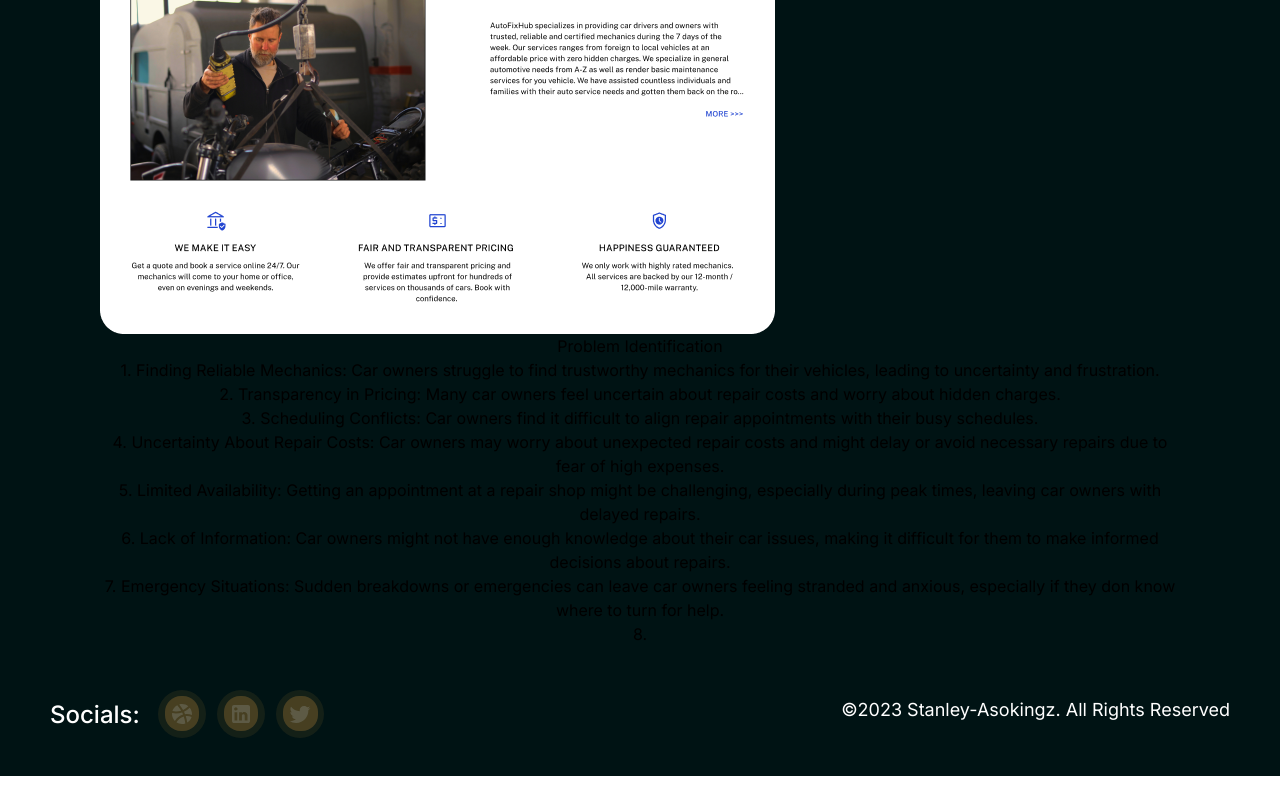
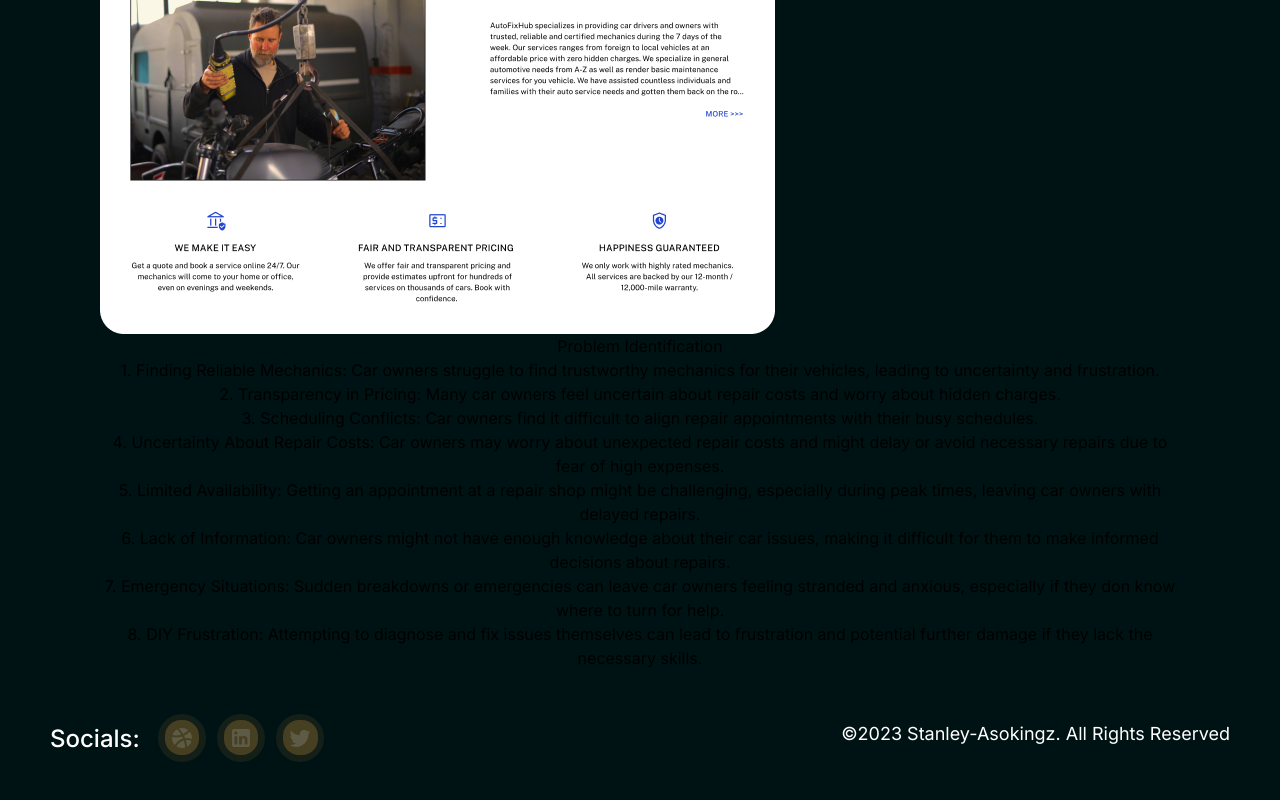
Before and after one commit to Maxwell011/portfolio-design, a Next.js app: page /Autofixhub in a window 1280 px wide. Shown: the part 1600-2400 px from the top of the page. Before the commit the page ends 2376 px from the top, so only its background shows below. Built offline with nearby package versions, Linux system fonts and the light colour scheme.

Commit message:
Added problem indentifiacation

```diff
--- a/src/app/Autofixhub/page.tsx
+++ b/src/app/Autofixhub/page.tsx
@@ -117,7 +117,11 @@ export default function AutoFixHub() {
               leave car owners feeling stranded and anxious, especially if they
               don know where to turn for help.
             </li>
-            <li>8. </li>
+            <li>
+              8. DIY Frustration: Attempting to diagnose and fix issues
+              themselves can lead to frustration and potential further damage if
+              they lack the necessary skills.
+            </li>
           </ul>
         </div>
       </section>
```
